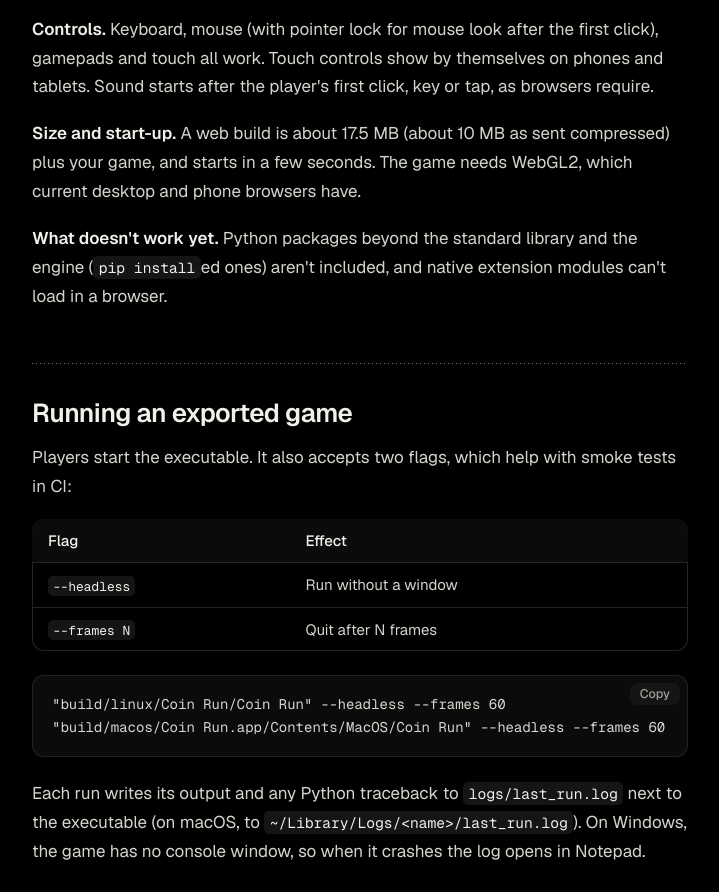
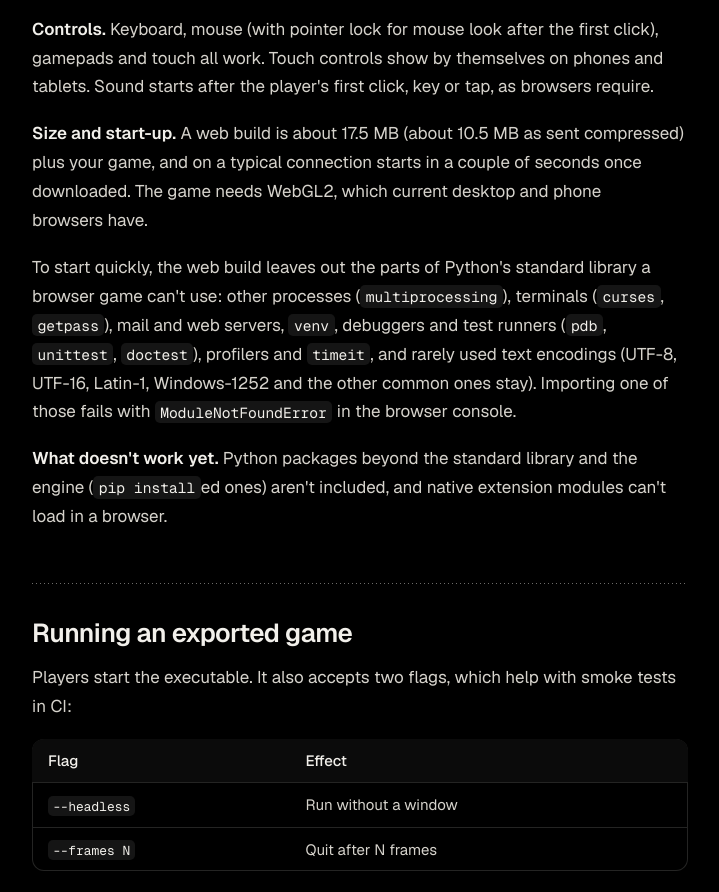
Before and after one commit to x017/automata, a plain HTML site: page docs/site/docs/oberon/exporting.html in a window 1280 px wide. Shown: the part 10668-11560 px from the top of the page, without its empty margins (296-1015 px from the left). Drawn offline with Linux system fonts and the light colour scheme.

Commit message:
E3 phase 5 done: docs, ROADMAP E3 ✅
- web/README.md: size and start-up before and after, what the template
  leaves out and precompiles, the budget; wasm-opt -Oz on the engine took
  off only 30 KB gzipped, so the measurement is gone from template.sh.
- Exporting page: which standard-library modules a web build leaves out.
- ROADMAP E3 ✅, NEXT_PLANS §7 phases 1–5 done; site rebuilt.

Co-authored-by: arena-agent <297053741+arena-agent@users.noreply.github.com>

```diff
--- a/docs/site/docs/oberon/exporting.html
+++ b/docs/site/docs/oberon/exporting.html
@@ -317,9 +317,18 @@ browser (IndexedDB), per site: a game on another address starts afresh.</p>
 first click), gamepads and touch all work. Touch controls show by
 themselves on phones and tablets. Sound starts after the player's first
 click, key or tap, as browsers require.</p>
-<p><strong>Size and start-up.</strong> A web build is about 17.5 MB (about 10 MB as sent
-compressed) plus your game, and starts in a few seconds. The game needs
-WebGL2, which current desktop and phone browsers have.</p>
+<p><strong>Size and start-up.</strong> A web build is about 17.5 MB (about 10.5 MB as sent
+compressed) plus your game, and on a typical connection starts in a couple
+of seconds once downloaded. The game needs WebGL2, which current desktop
+and phone browsers have.</p>
+<p>To start quickly, the web build leaves out the parts of Python's standard
+library a browser game can't use: other processes
+(<code>multiprocessing</code>), terminals (<code>curses</code>, <code>getpass</code>), mail
+and web servers, <code>venv</code>, debuggers and test runners (<code>pdb</code>, <code>unittest</code>,
+<code>doctest</code>), profilers and <code>timeit</code>, and rarely used text encodings
+(UTF-8, UTF-16, Latin-1, Windows-1252 and the other common ones stay).
+Importing one of those fails with <code>ModuleNotFoundError</code> in the browser
+console.</p>
 <p><strong>What doesn't work yet.</strong> Python packages beyond the standard library
 and the engine (<code>pip install</code>ed ones) aren't included, and native
 extension modules can't load in a browser.</p>
```
Also changed, not shown: docs/site/docs/oberon/command-line.html (+1 -1 lines), docs/site/docs/_static/search-index.js, 5 other files.
